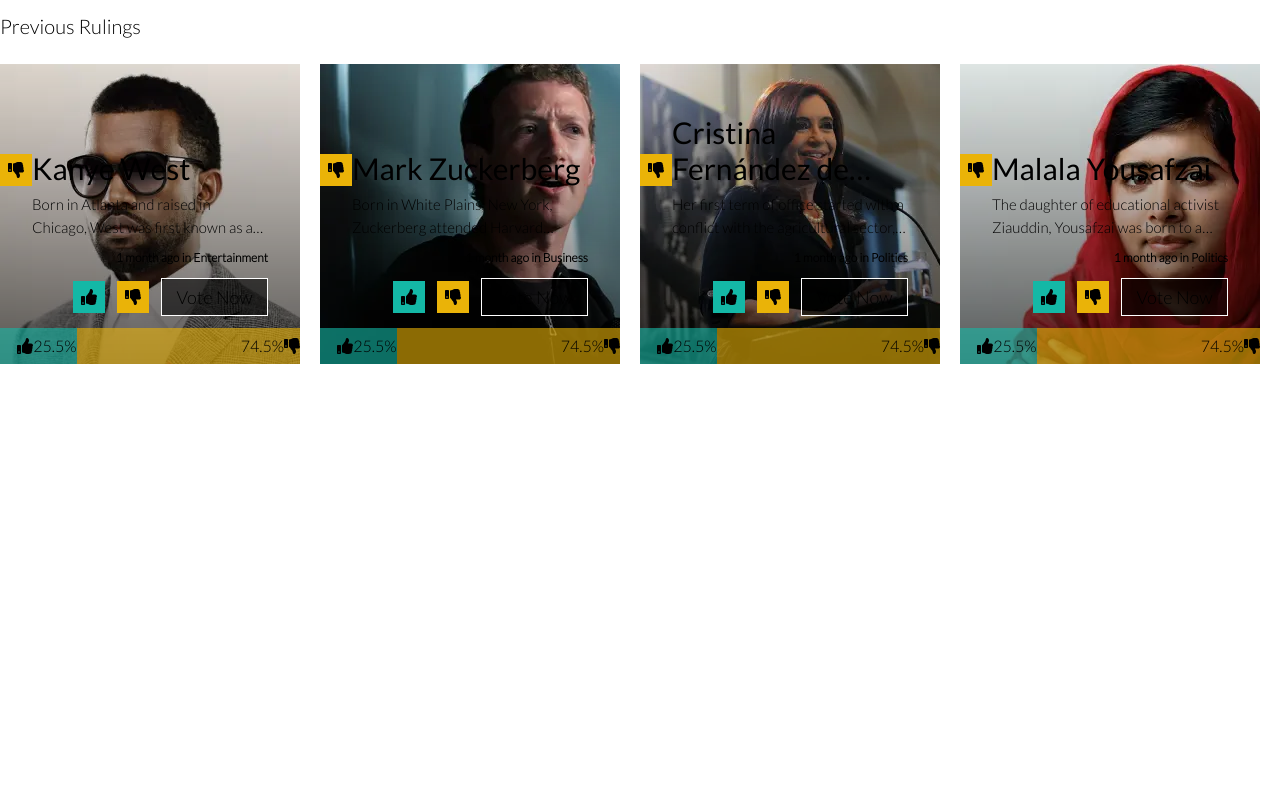
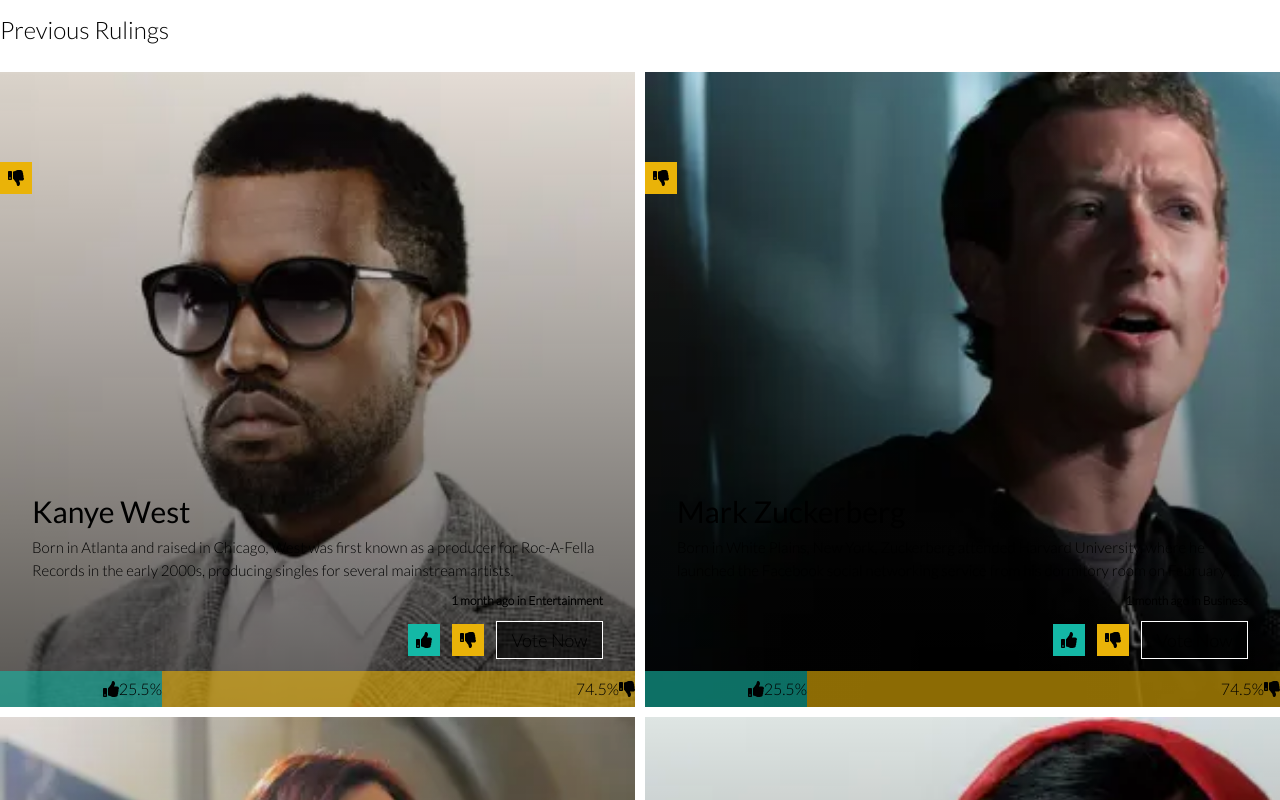
Before and after one commit to ssaavedraa/zemoga-ui, a Next.js app: page / in a window 1280 px wide. Shown: the top 800 px of the page. Built offline with nearby package versions, Linux system fonts and the light colour scheme.

Commit message:
tablet cards design

```diff
--- a/src/app/compontents/Card/Card.tsx
+++ b/src/app/compontents/Card/Card.tsx
@@ -18,7 +18,7 @@
 
 export default function Card ({ name, description, category, picture, lastUpdated, votes }: CardProps) {
   return (
-    <div className='min-w-[300px] h-[300px] relative mr-4t bg-gradient-to-t from-[#0000009d] to-transparent mr-5 md:'>
+    <div className='min-w-[300px] md:min-w-[351px] h-[300px] md:h-auto relative mr-4t bg-gradient-to-t from-[#0000009d] to-transparent mr-5 md:m-0 aspect-square'>
       <button className='bg-yellow-500 w-8 h-8 absolute top-[90px]'>
         <FaThumbsDown className='m-auto'/>
       </button>
--- a/src/app/page.tsx
+++ b/src/app/page.tsx
@@ -4,8 +4,8 @@
 export default function Home() {
   return (
     <>
-      <p className='text-black text-xl mt-3 mb-[24px]'>Previous Rulings</p>
-      <main className='flex h-full overflow-x-scroll'>
+      <p className='text-black text-[24px] mt-3 mb-[24px]'>Previous Rulings</p>
+      <main className='flex h-full overflow-x-scroll md:grid md:grid-cols-2 md:gap-[10px] md:content-stretch md:place-items-center'>
         {mockData.data.map(({ name, description, category, picture, lastUpdated, votes}) => (
           <Card
           key={name}
```
